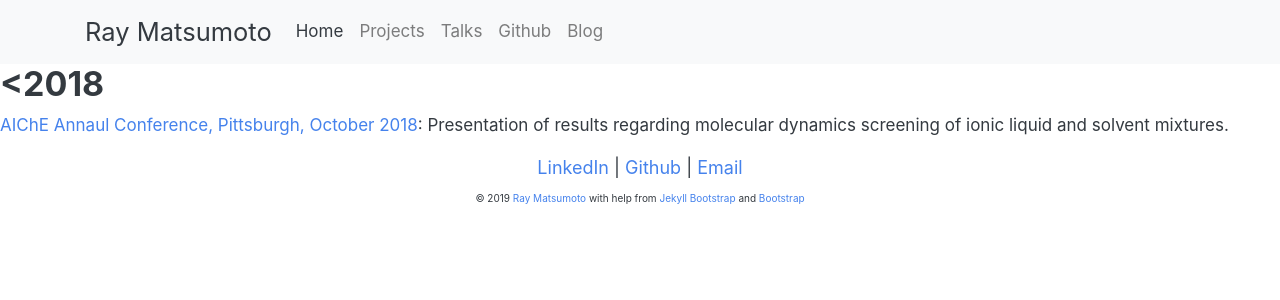
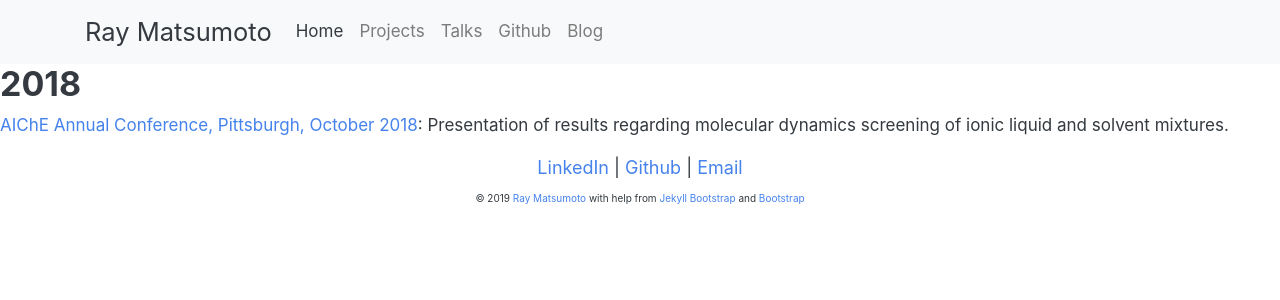
Before and after one commit to rmatsum836/rmatsum836.github.io, a Jekyll site: the page built from talks.md, in a window 1280 px wide. Shown: the top 300 px of the page. Built offline with Jekyll 4.4.1, drawn with Linux system fonts in a browser that asks for light colours; nearby versions of some CDN libraries.

Commit message:
Fix typos on talks page

```diff
--- a/talks.md
+++ b/talks.md
@@ -8,14 +8,14 @@ description: ""
 
    <!-- 2018 -->
    <div class="hentry post project-batch-title">
-   <h2><2018</h2>
+   <h2>2018</h2>
    </div>
 
    <!-- AIChE Annual Conference, Pittsburgh 2018 -->
    <div class="entry-summary">
     <p><a class="talk-title"
     href="https://aiche.confex.com/aiche/2018/meetingapp.cgi/Paper/536887"
-    target="_blank">AIChE Annaul Conference, Pittsburgh, October
+    target="_blank">AIChE Annual Conference, Pittsburgh, October
     2018</a>: Presentation of results regarding molecular dynamics
     screening of ionic liquid and solvent mixtures.</p>
     </div>
```
Also changed, not shown: css/litera.css.
